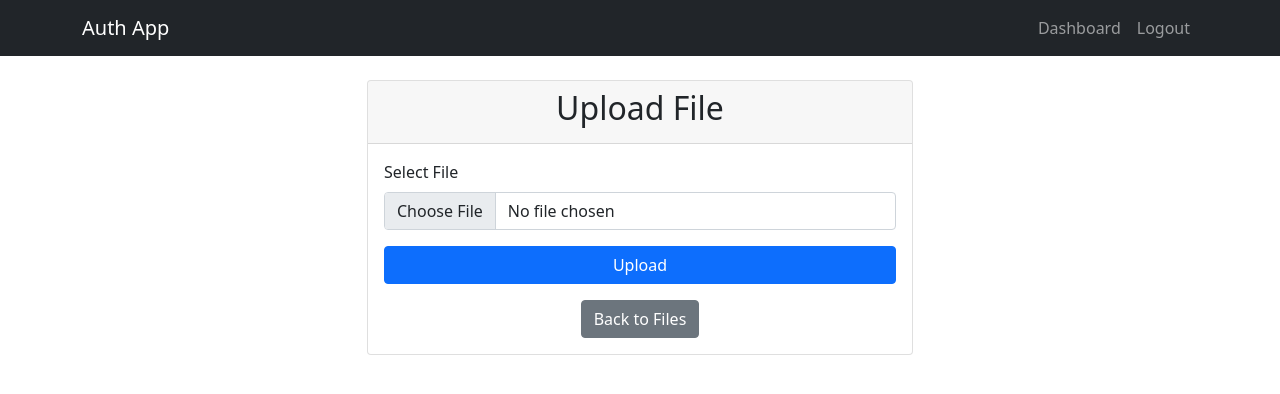
After one commit to GobblerGang/PyClient, a Flask app: page /upload in a window 1280 px wide. The commit adds this page. Shown: the top 394 px of the page. Run offline with Flask 3, Linux system fonts and the light colour scheme; a user stored in the database is signed in.

Commit message:
basic file logic working like upload and delete etc

```diff
--- a/app.py
+++ b/app.py
@@ -1,28 +1,52 @@
-from flask import Flask, render_template, request, redirect, url_for, flash
+from flask import Flask, render_template, request, redirect, url_for, flash, send_file
 from flask_sqlalchemy import SQLAlchemy
 from flask_login import LoginManager, UserMixin, login_user, login_required, logout_user, current_user
 from werkzeug.security import generate_password_hash, check_password_hash
 import os
+from datetime import datetime
+from werkzeug.utils import secure_filename
 
 app = Flask(__name__)
 app.config['SECRET_KEY'] = os.urandom(24)
 app.config['SQLALCHEMY_DATABASE_URI'] = 'sqlite:///users.db'
+app.config['UPLOAD_FOLDER'] = 'uploads'
+app.config['MAX_CONTENT_LENGTH'] = 16 * 1024 * 1024  # 16MB max file size
+
+# Create uploads folder if it doesn't exist
+os.makedirs(app.config['UPLOAD_FOLDER'], exist_ok=True)
+
 db = SQLAlchemy(app)
 login_manager = LoginManager()
 login_manager.init_app(app)
 login_manager.login_view = 'login'
+
+# Association table for file sharing
+file_shares = db.Table('file_shares',
+    db.Column('file_id', db.Integer, db.ForeignKey('file.id'), primary_key=True),
+    db.Column('user_id', db.Integer, db.ForeignKey('user.id'), primary_key=True)
+)
 
 class User(UserMixin, db.Model):
     id = db.Column(db.Integer, primary_key=True)
     username = db.Column(db.String(80), unique=True, nullable=False)
     email = db.Column(db.String(120), unique=True, nullable=False)
     password_hash = db.Column(db.String(128))
+    files = db.relationship('File', backref='owner', lazy=True)
+    shared_files = db.relationship('File', secondary=file_shares, lazy='subquery',
+        backref=db.backref('shared_with', lazy=True))
 
     def set_password(self, password):
         self.password_hash = generate_password_hash(password)
 
     def check_password(self, password):
         return check_password_hash(self.password_hash, password)
+
+class File(db.Model):
+    id = db.Column(db.Integer, primary_key=True)
+    filename = db.Column(db.String(255), nullable=False)
+    original_filename = db.Column(db.String(255), nullable=False)
+    upload_date = db.Column(db.DateTime, nullable=False, default=datetime.utcnow)
+    owner_id = db.Column(db.Integer, db.ForeignKey('user.id'), nullable=False)
 
 @login_manager.user_loader
 def load_user(user_id):
@@ -82,6 +106,119 @@ def logout():
     logout_user()
     return redirect(url_for('index'))
 
+@app.route('/upload', methods=['GET', 'POST'])
+@login_required
+def upload_file():
+    if request.method == 'POST':
+        if 'file' not in request.files:
+            flash('No file selected')
+            return redirect(request.url)
+
+        file = request.files['file']
+        if file.filename == '':
+            flash('No file selected')
+            return redirect(request.url)
+
+        if file:
+            filename = secure_filename(file.filename)
+            # Create unique filename
+            unique_filename = f"{datetime.utcnow().strftime('%Y%m%d_%H%M%S')}_{filename}"
+            file_path = os.path.join(app.config['UPLOAD_FOLDER'], unique_filename)
+            file.save(file_path)
+
+            # Save file info to database
+            new_file = File(
+                filename=unique_filename,
+                original_filename=filename,
+                owner_id=current_user.id
+            )
+            db.session.add(new_file)
+            db.session.commit()
+
+            flash('File uploaded successfully')
+            return redirect(url_for('dashboard'))
+
+    return render_template('upload.html')
+
+@app.route('/files')
+@login_required
+def list_files():
+    owned_files = File.query.filter_by(owner_id=current_user.id).all()
+    shared_files = current_user.shared_files
+    return render_template('files.html', owned_files=owned_files, shared_files=shared_files)
+
+@app.route('/share/<int:file_id>', methods=['GET', 'POST'])
+@login_required
+def share_file(file_id):
+    file = File.query.get_or_404(file_id)
+    if file.owner_id != current_user.id:
+        flash('You do not have permission to share this file')
+        return redirect(url_for('list_files'))
+
+    if request.method == 'POST':
+        username = request.form.get('username')
+        user = User.query.filter_by(username=username).first()
+
+        if not user:
+            flash('User not found')
+        elif user.id == current_user.id:
+            flash('Cannot share with yourself')
+        else:
+            file.shared_with.append(user)
+            db.session.commit()
+            flash(f'File shared with {username}')
+            return redirect(url_for('list_files'))
+
+    return render_template('share.html', file=file)
+
+@app.route('/revoke/<int:file_id>/<int:user_id>')
+@login_required
+def revoke_access(file_id, user_id):
+    file = File.query.get_or_404(file_id)
+    if file.owner_id != current_user.id:
+        flash('You do not have permission to revoke access')
+        return redirect(url_for('list_files'))
+
+    user = User.query.get_or_404(user_id)
+    if user in file.shared_with:
+        file.shared_with.remove(user)
+        db.session.commit()
+        flash(f'Access revoked for {user.username}')
+
+    return redirect(url_for('list_files'))
+
+@app.route('/download/<int:file_id>')
+@login_required
+def download_file(file_id):
+    file = File.query.get_or_404(file_id)
+
+    # Check if user has access to the file
+    if file.owner_id != current_user.id and current_user not in file.shared_with:
+        flash('You do not have permission to download this file')
+        return redirect(url_for('list_files'))
+
+    file_path = os.path.join(app.config['UPLOAD_FOLDER'], file.filename)
+    return send_file(file_path, as_attachment=True, download_name=file.original_filename)
+
+@app.route('/delete/<int:file_id>')
+@login_required
+def delete_file(file_id):
+    file = File.query.get_or_404(file_id)
+    if file.owner_id != current_user.id:
+        flash('You do not have permission to delete this file')
+        return redirect(url_for('list_files'))
+
+    # Delete the physical file
+    file_path = os.path.join(app.config['UPLOAD_FOLDER'], file.filename)
+    if os.path.exists(file_path):
+        os.remove(file_path)
+
+    # Delete from database
+    db.session.delete(file)
+    db.session.commit()
+    flash('File deleted successfully')
+    return redirect(url_for('list_files'))
+
 if __name__ == '__main__':
     with app.app_context():
         db.create_all()
--- a/templates/dashboard.html
+++ b/templates/dashboard.html
@@ -14,7 +14,10 @@
                     <h3>Hello, {{ current_user.username }}!</h3>
                     <p class="lead">You are successfully logged in.</p>
                     <p>Your email: {{ current_user.email }}</p>
-                    <a href="{{ url_for('logout') }}" class="btn btn-danger">Logout</a>
+                    <div class="mt-4">
+                        <a href="{{ url_for('list_files') }}" class="btn btn-primary me-2">My Files</a>
+                        <a href="{{ url_for('logout') }}" class="btn btn-danger">Logout</a>
+                    </div>
                 </div>
             </div>
         </div>
--- /dev/null
+++ b/templates/upload.html
@@ -0,0 +1,29 @@
+{% extends "base.html" %}
+
+{% block title %}Upload File{% endblock %}
+
+{% block content %}
+<div class="row justify-content-center">
+    <div class="col-md-6">
+        <div class="card">
+            <div class="card-header">
+                <h2 class="text-center">Upload File</h2>
+            </div>
+            <div class="card-body">
+                <form method="POST" enctype="multipart/form-data">
+                    <div class="mb-3">
+                        <label for="file" class="form-label">Select File</label>
+                        <input type="file" class="form-control" id="file" name="file" required>
+                    </div>
+                    <div class="d-grid">
+                        <button type="submit" class="btn btn-primary">Upload</button>
+                    </div>
+                </form>
+                <div class="text-center mt-3">
+                    <a href="{{ url_for('list_files') }}" class="btn btn-secondary">Back to Files</a>
+                </div>
+            </div>
+        </div>
+    </div>
+</div>
+{% endblock %}
```
Also changed, not shown: templates/files.html (added, +99 -0 lines), templates/share.html (added, +30 -0 lines), instance/users.db.
